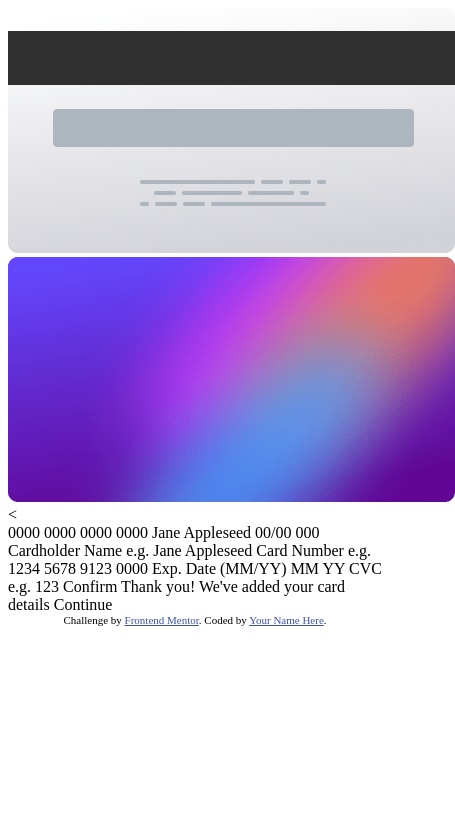
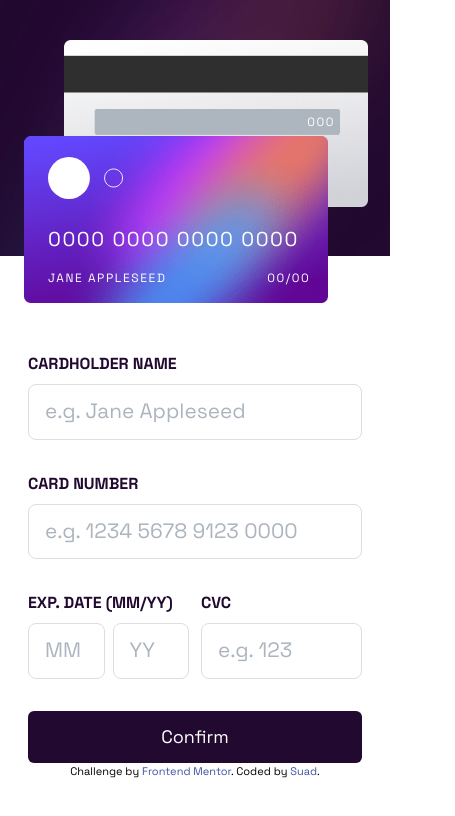
Before and after one commit to dunt21/interactive-card-details-form-main, a plain HTML site: page index.html in a window 390 px wide. Shown: the whole page, 455 px wide, since content can reach past the window. Drawn offline with Linux system fonts and the light colour scheme.

Commit message:
Enhance interactive card form with responsive design and validation features

```diff
--- a/index.html
+++ b/index.html
@@ -1,5 +1,5 @@
 <!DOCTYPE html>
-<html lang="en">
+<html lang="en" class="max-w-screen">
   <head>
     <meta charset="UTF-8" />
     <meta name="viewport" content="width=device-width, initial-scale=1.0" />
@@ -11,6 +11,7 @@
       sizes="32x32"
       href="./images/favicon-32x32.png"
     />
+    <link href="src/output.css" rel="stylesheet" />
 
     <title>Frontend Mentor | Interactive card details form</title>
 
@@ -25,29 +26,141 @@
       }
     </style>
   </head>
-  <body>
-    <main>
-      <section>
-        <img src="images/bg-card-back.png" />
-        <img src="images/bg-card-front.png" />
+  <body class="max-w-screen">
+    <main class="max-w-screen">
+      <section class="card-bg h-64 pt-10 relative text-white tracking-widest">
+        <div class="absolute left-16">
+          <img src="images/bg-card-back.png" alt="bg-card-back" class="card" />
+          <p class="absolute bottom-[46%] left-[80%] text-xs cvc">000</p>
+        </div>
+        <div class="absolute left-6 top-[8.5rem]">
+          <img
+            src="images/bg-card-front.png"
+            alt="bg-card-front"
+            class="card"
+          />
+          <div class="px-6">
+            <img
+              src="images/card-logo.svg"
+              alt="card-logo"
+              class="absolute bottom-[62%] w-[4.7rem]"
+            />
+            <p class="absolute bottom-[30%] text-xl card-num">
+              0000 0000 0000 0000
+            </p>
+            <p class="absolute bottom-[10%] text-xs user-name">
+              JANE APPLESEED
+            </p>
+            <p class="absolute bottom-[10%] left-[80%] text-xs date">
+              <span class="month">00</span>/<span class="year">00</span>
+            </p>
+          </div>
+        </div>
       </section>
 
-      <section><</section>
+      <section class="pt-24 px-7 grid grid-cols-1">
+        <form
+          class="flex flex-col items-center justify-center gap-8"
+          novalidate
+        >
+          <section class="">
+            <label for="cd-name" class="">CARDHOLDER NAME</label>
+            <input
+              type="text"
+              id="cd-name"
+              placeholder="e.g. Jane Appleseed"
+              oninput="this.value = this.value.replace(/[^a-zA-Z\s'-]/g, '');
+      const nameFormat = this.value.split(' ').map((word) => {
+
+  return word[0].toUpperCase() + word.slice(1, word.length).toLowerCase();
+}).join(' ');
+
+this.value = nameFormat;
+              "
+              class="name-input"
+              required
+            />
+          </section>
+          <section>
+            <label for="cd-num">CARD NUMBER</label>
+            <input
+              type="text"
+              id="cd-num"
+              inputmode="numeric"
+              placeholder="e.g. 1234 5678 9123 0000"
+              oninput="this.value = this.value.replace(/[^0-9]/g , '');
+          const value = this.value.slice(0, 16);
+              if(String(value.length) > 3 ){
+                this.value = value.replace(/(\d{0,4})(\d{0,4})(\d{0,4})(\d{0,4})/,'$1 $2 $3 $4')
+              }
+              "
+              class="card-num-input"
+              required
+            />
+          </section>
+          <div class="flex gap-3">
+            <div class="flex-1">
+              <label class="">EXP. DATE (MM/YY)</label>
+              <div class="flex gap-2">
+                <input
+                  type="text"
+                  placeholder="MM"
+                  class=""
+                  oninput="this.value = this.value.replace(/[^0-9]/g, '').slice(0,2);
+                if(this.value <= 12 )
+                 {
+                  this.value = this.value
+                 }else{
+                  this.value = 0
+                 }
+
+                "
+                  id="month-input"
+                  required
+                />
+                <input
+                  type="text"
+                  placeholder="YY"
+                  class=""
+                  oninput="this.value = this.value.replace(/[^0-9]/g, '').slice(0,2)"
+                  required
+                  id="year-input"
+                />
+              </div>
+            </div>
+
+            <div class="flex-1">
+              <label for="cvc" class="">CVC</label>
+              <input
+                type="text"
+                id="cvc"
+                placeholder="e.g. 123"
+                class=""
+                oninput="this.value = this.value.replace(/[^0-9]/g, '').slice(0,3)"
+                required
+              />
+            </div>
+          </div>
+          <button
+            type="submit"
+            class="bg-[hsl(278,68%,11%)] text-white py-3 w-full rounded-md text-lg btn-submit"
+          >
+            Confirm
+          </button>
+        </form>
+      </section>
     </main>
-
-    0000 0000 0000 0000 Jane Appleseed 00/00 000 Cardholder Name e.g. Jane
-    Appleseed Card Number e.g. 1234 5678 9123 0000 Exp. Date (MM/YY) MM YY CVC
-    e.g. 123 Confirm
 
     <!-- Completed state start -->
 
-    Thank you! We've added your card details Continue
+    <!-- Thank you! We've added your card details Continue -->
 
     <div class="attribution">
       Challenge by
       <a href="https://www.frontendmentor.io?ref=challenge" target="_blank"
         >Frontend Mentor</a
-      >. Coded by <a href="#">Your Name Here</a>.
+      >. Coded by <a href="#">Suad</a>.
     </div>
+    <script src="script.js"></script>
   </body>
 </html>
--- /dev/null
+++ b/script.js
@@ -0,0 +1,51 @@
+"use script";
+
+const userName = document.querySelector(".user-name");
+const cvc = document.querySelector(".cvc");
+const month = document.querySelector(".month");
+const year = document.querySelector(".year");
+const cardNum = document.querySelector(".card-num");
+const cardNumInput = document.querySelector(".card-num-input");
+const nameInput = document.querySelector(".name-input");
+const cvcInput = document.getElementById("cvc");
+const yearInput = document.getElementById("year-input");
+const monthInput = document.getElementById("month-input");
+const btnSubmit = document.querySelector(".btn-submit");
+
+function updateCard(input, text) {
+  input.addEventListener("input", (e) => {
+    text.textContent = e.target.value;
+  });
+}
+
+updateCard(nameInput, userName);
+updateCard(cardNumInput, cardNum);
+updateCard(cvcInput, cvc);
+updateCard(monthInput, month);
+updateCard(yearInput, year);
+
+function displayError(input) {
+  const errMsg = document.createElement("p");
+  errMsg.textContent = "Can't be blank";
+  errMsg.style.color = "red";
+  errMsg.style.fontSize = "0.7rem";
+  errMsg.style.marginTop = "5px";
+
+  if (input.value === "") {
+    input.classList.add("border-2", "border-red-400");
+    input.insertAdjacentElement("afterend", errMsg);
+  } else {
+    errMsg.classList.add("hidden");
+    input.classList.remove("border-2", "border-red-400");
+  }
+}
+
+btnSubmit.addEventListener("click", (e) => {
+  e.preventDefault();
+
+  displayError(nameInput);
+  displayError(cvcInput);
+  displayError(monthInput);
+  displayError(yearInput);
+  displayError(cardNumInput);
+});
--- /dev/null
+++ b/src/input.css
@@ -0,0 +1,48 @@
+@import url("https://fonts.googleapis.com/css2?family=Space+Grotesk:ital,wght@0,400;0,700;1,400;1,700&display=swap");
+@import "tailwindcss";
+
+body {
+  font-family: "Space Grotesk", sans-serif;
+}
+
+.card-bg {
+  background-image: url("/images/bg-main-mobile.png");
+  background-size: cover;
+  background-position: center;
+}
+
+.card {
+  width: 19rem;
+}
+
+label {
+  font-weight: 600;
+  color: hsl(278, 68%, 11%);
+}
+
+section > input[type="number"],
+section > input[type="text"],
+div > input {
+  margin-top: 8px;
+  border: 1px solid hsl(270, 3%, 87%);
+  font-size: 1.3rem;
+  font-weight: 500;
+  padding: 0.7rem 1rem;
+  border-radius: 0.5rem;
+  width: 100%;
+  color: black;
+  cursor: pointer;
+}
+
+section > input[type="number"]::placeholder,
+section > input[type="text"]::placeholder,
+div > input::placeholder {
+  color: hsl(212, 12%, 71%);
+}
+
+section > input[type="number"]:focus,
+section > input[type="text"]:focus,
+div > input:focus {
+  outline: none;
+  border: 2px solid hsl(278, 68%, 11%);
+}
```
Also changed, not shown: src/output.css (added).
